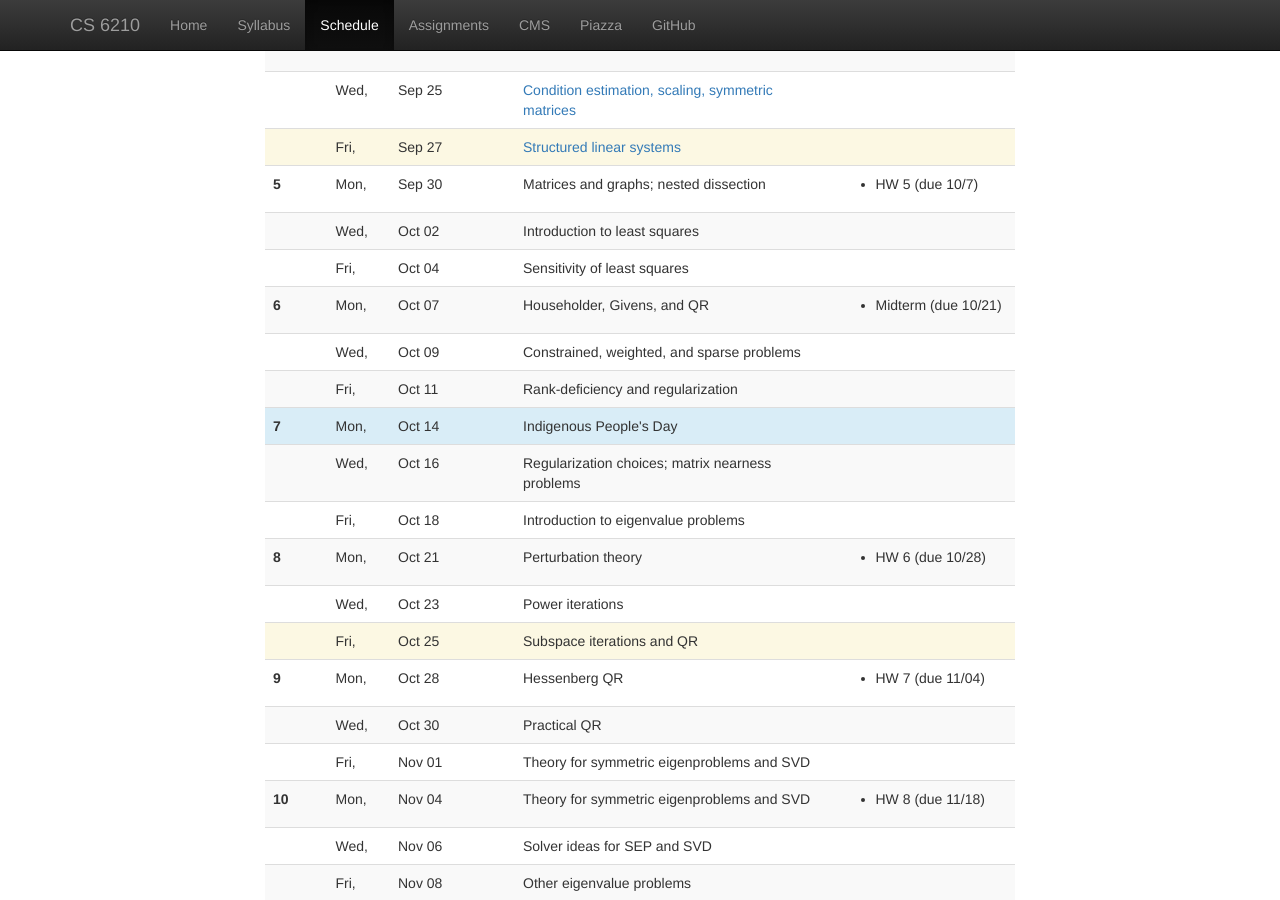
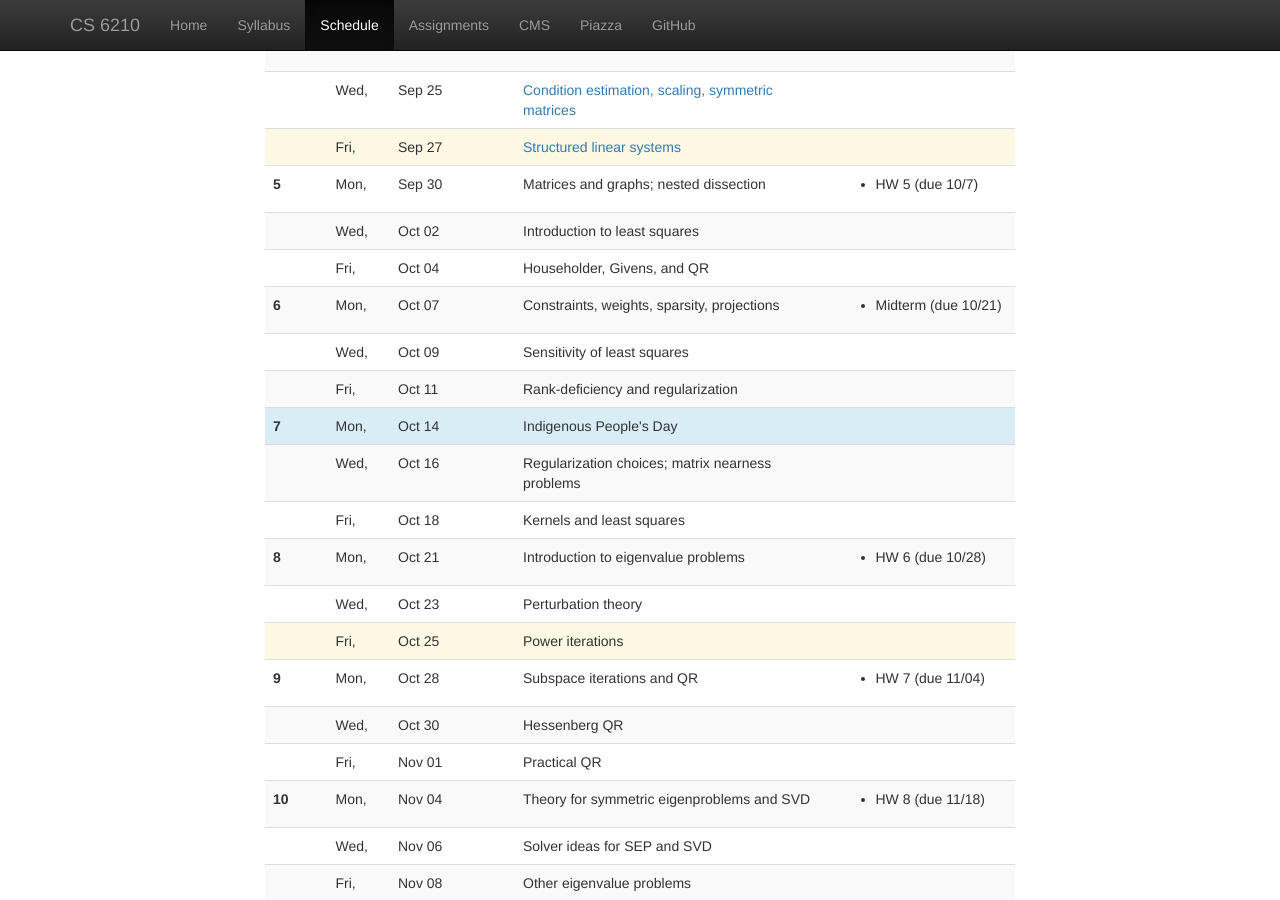
Before and after one commit to dbindel/cs6210-f19, a Jekyll site: the page built from web/schedule.html, in a window 1280 px wide and 900 px high, scrolled down 703 px. Built offline with Jekyll 4.4.1, drawn with Linux system fonts in a browser that asks for light colours; nearby versions of some CDN libraries.

Commit message:
Schedule tweaks for lectures.

```diff
--- a/web/_data/lectures.yml
+++ b/web/_data/lectures.yml
@@ -97,19 +97,19 @@
   info: Introduction to least squares
 -
   date: 2019-10-04
-  info: Sensitivity of least squares
+  info: Householder, Givens, and QR
 #
 # ==================
 # Week 7
 #
 -
   date: 2019-10-07
-  info: Householder, Givens, and QR
+  info: Constraints, weights, sparsity, projections
   hw:
     - info: Midterm (due 10/21)
 -
   date: 2019-10-09
-  info: Constrained, weighted, and sparse problems
+  info: Sensitivity of least squares
 -
   date: 2019-10-11
   info: Rank-deficiency and regularization
@@ -125,22 +125,22 @@
   info: Regularization choices; matrix nearness problems
 -
   date: 2019-10-18
-  info: Introduction to eigenvalue problems
+  info: Kernels and least squares
 #
 # ==================
 # Week 9
 #
 -
   date: 2019-10-21
-  info: Perturbation theory
+  info: Introduction to eigenvalue problems
   hw:
     - info: HW 6 (due 10/28)
 -
   date: 2019-10-23
-  info: Power iterations
+  info: Perturbation theory
 -
   date: 2019-10-25
-  info: Subspace iterations and QR
+  info: Power iterations
   travel: Visit to Kalamazoo
 #
 # ==================
@@ -148,15 +148,15 @@
 #
 -
   date: 2019-10-28
-  info: Hessenberg QR
+  info: Subspace iterations and QR
   hw:
     - info: HW 7 (due 11/04)
 -
   date: 2019-10-30
-  info: Practical QR
+  info: Hessenberg QR
 -
   date: 2019-11-01
-  info: Theory for symmetric eigenproblems and SVD
+  info: Practical QR
 #
 # ==================
 # Week 11
```
